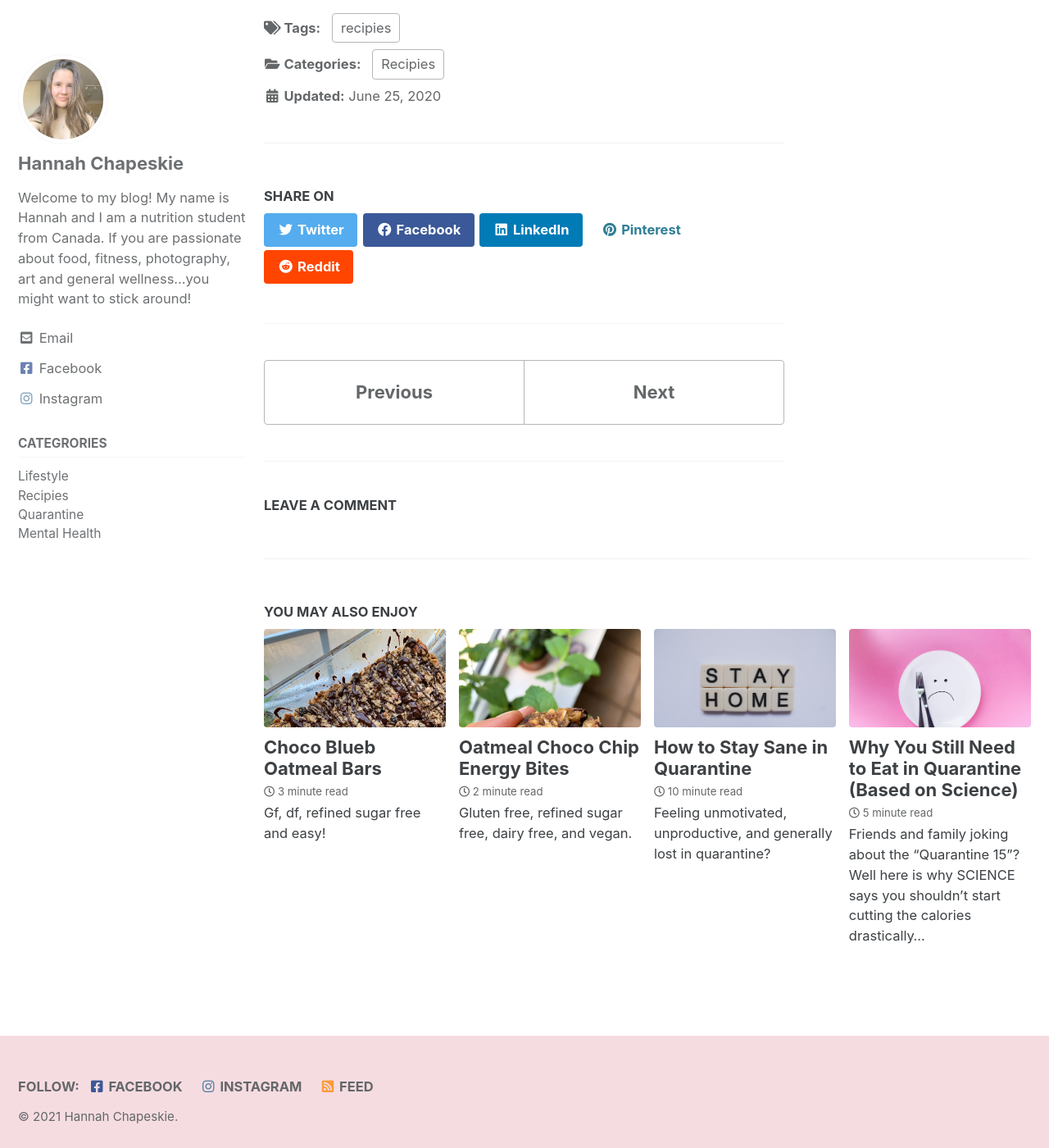
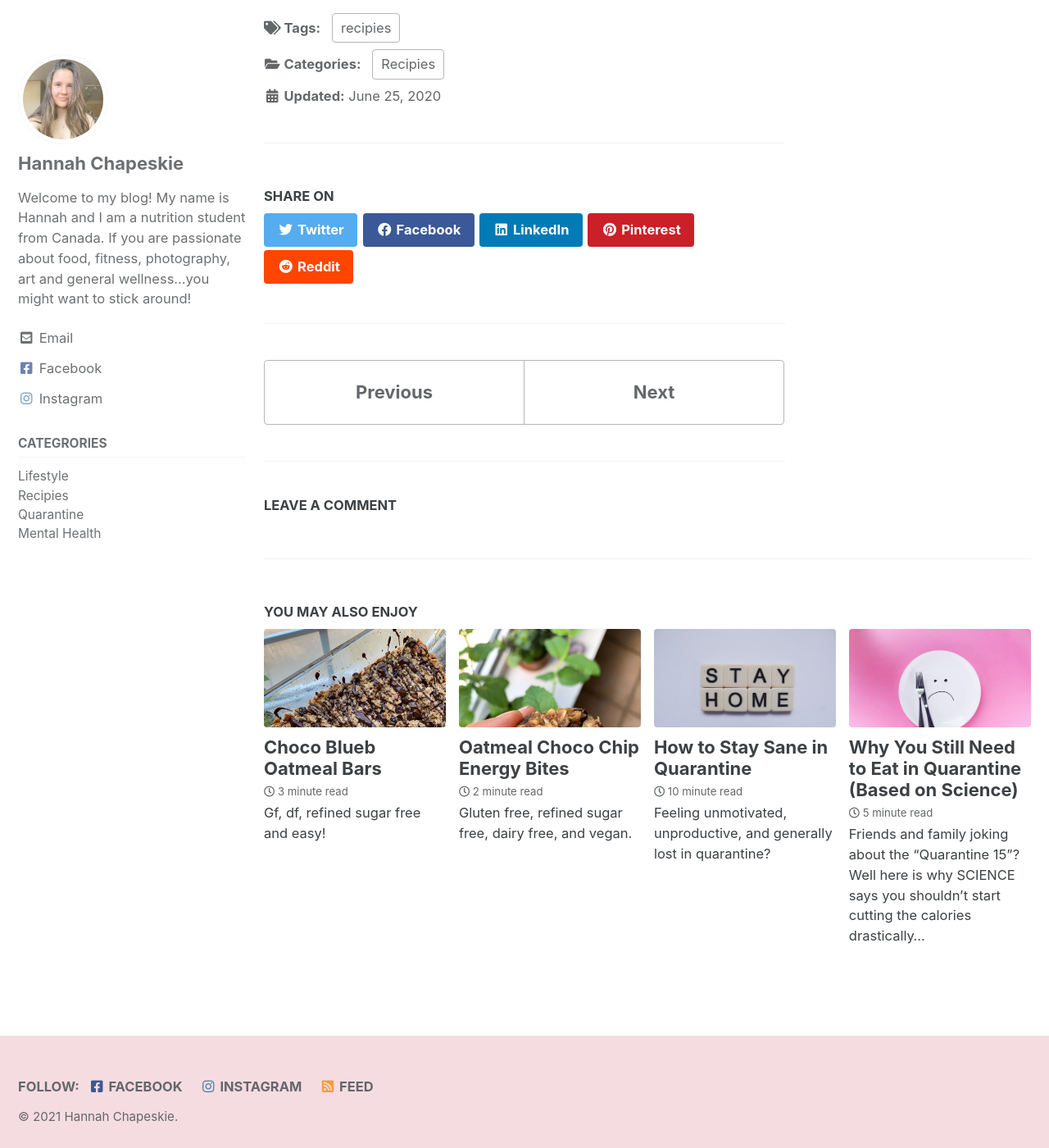
Before and after one commit to dylanbabel/yinandyams, a Jekyll site: the page built from _posts/2020-06-25-summer-cron-and-quinoa-salad.md, in a window 1280 px wide and 1400 px high, scrolled down 1016 px. Shown: the whole window at 82% size. Built offline with Jekyll 4.4.1, drawn with Linux system fonts in a browser that asks for light colours; cached includes are drawn as plain includes.

Commit message:
Update _buttons.scss

```diff
--- a/_sass/minimal-mistakes/_buttons.scss
+++ b/_sass/minimal-mistakes/_buttons.scss
@@ -40,7 +40,8 @@
   (facebook, $facebook-color),
   (twitter, $twitter-color),
   (linkedin, $linkedin-color),
-  (reddit, $reddit-color);
+  (reddit, $reddit-color),
+  (pinterest, $pinterest-color);
 
 
   @each $buttoncolor, $color in $buttoncolors {
```
